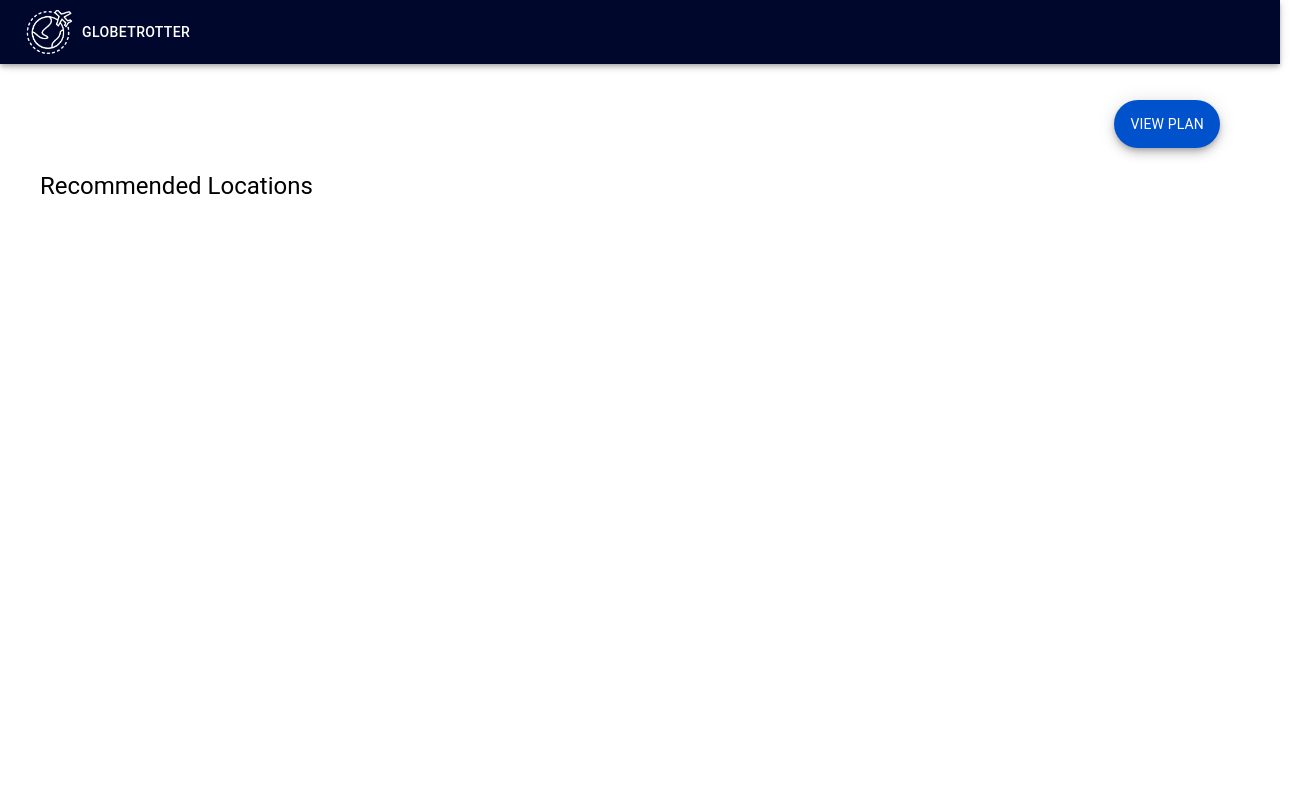
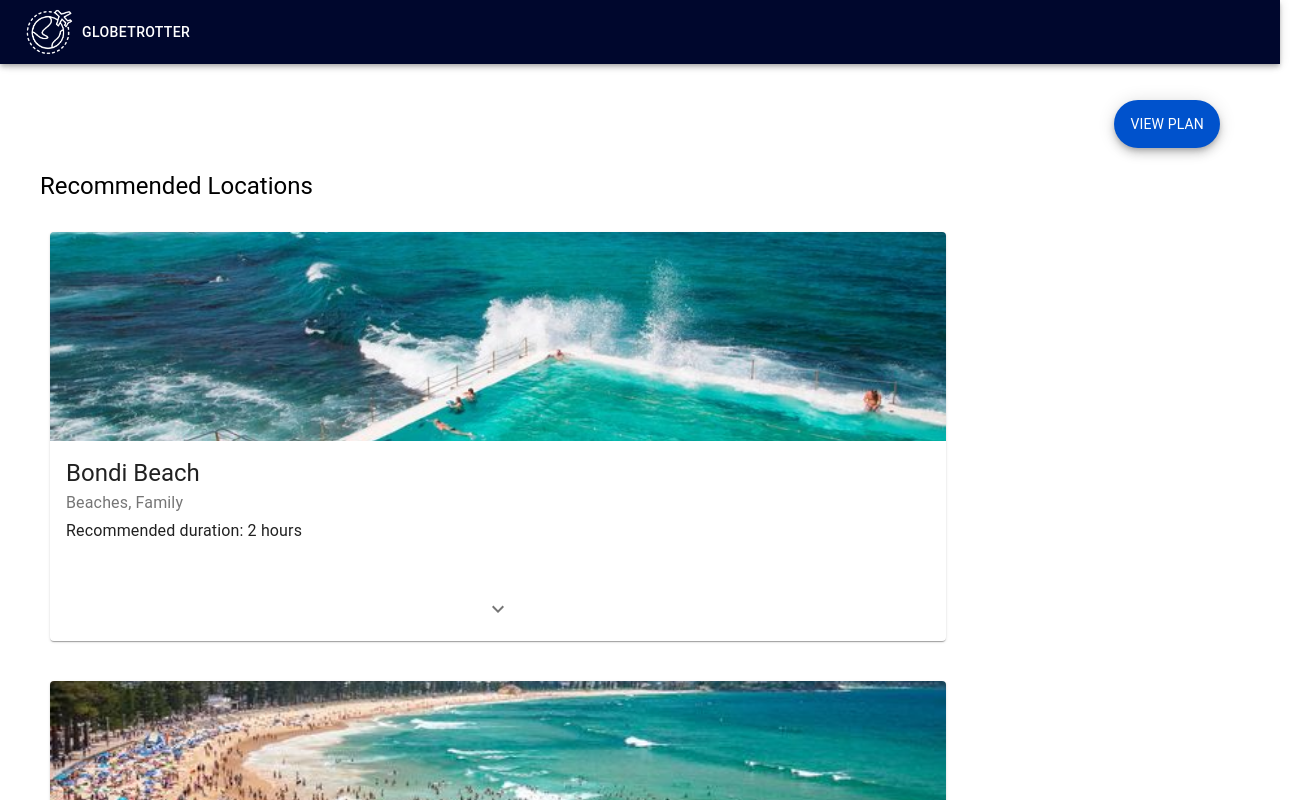
Before and after one commit to aJiang97/globetrotter, a React (Create React App) app in the folder frontend/: page /locations in a window 1280 px wide. Shown: the top 800 px of the page, 1310 px wide, since content can reach past the window. Built offline with nearby package versions, Linux system fonts and the light colour scheme.

Commit message:
Commit uncommitted files

```diff
--- a/frontend/src/pages/Locations/Locations.jsx
+++ b/frontend/src/pages/Locations/Locations.jsx
@@ -1,10 +1,47 @@
 import React from "react";
 import { withStyles } from "@material-ui/core/styles";
 import { Fab, Typography } from '@material-ui/core';
+import { LocationCard } from "../../components";
+import { styles } from "./styles";
+import bondi from "../../assets/bondi.jpg";
+import manly from "../../assets/manly.jpg";
 
-import { styles } from "./styles";
+const locations = [
+  {
+    title: 'Bondi Beach',
+    type: 'Beaches, Family',
+    duration:
+      'Recommended duration: 2 hours',
+    media: bondi,
+    description:
+      "The sweeping white-sand crescent of Bondi is one of Australia’s most iconic beaches. Reliable waves draw surfers while, nearby, hardy locals swim in the Icebergs ocean pool year-round. Trendy, health-conscious Sydneysiders head to laid-back cafes around Hall Street, while hip backpackers frequent the area's casual pubs. Walkers and joggers use the clifftop Bondi to Coogee Coastal Walk, with its dramatic scenery."
+  },
+  {
+    title: 'Manly Beach',
+    type: 'Beaches, Family',
+    duration:
+      'Recommended duration: 2 hours',
+    media: manly,
+    description:
+      "Manly Beach is a beach situated among the Northern Beaches of Sydney, Australia in Manly, New South Wales. From north to south, the three main sections are Queenscliff, North Steyne, and South Steyne."
+  },
+];
 
 export class PureLocations extends React.Component {
+  constructor(props) {
+    super(props);
+  }
+
+  state = {
+    expanded: null
+  }
+
+  handleExpandClick = () => {
+    this.setState((state) => ({
+      expanded: !state.expanded
+    }))
+  };
+
   render() {
     const { classes } = this.props;
     return (
@@ -13,6 +50,15 @@ export class PureLocations extends React.Component {
           <Typography variant="h5" className={classes.title}>
               Recommended Locations
           </Typography>
+          {locations.map(loc => (
+            <LocationCard className={classes.card}
+              title={loc.title}
+              type={loc.type}
+              duration={loc.duration}
+              media={loc.media}
+              description={loc.description
+            }/>
+          ))}
         </div>
         <Fab
           variant="extended"
--- a/frontend/src/pages/Locations/styles.js
+++ b/frontend/src/pages/Locations/styles.js
@@ -5,14 +5,15 @@ export const styles = createStyles(theme => ({
     position: "absolute",
     width: "100%",
     top: "20%",
+    marginLeft: 30,
     display: "flex",
     flexDirection: "column",
     alignItems: "left"
   },
   title: {
     color: "black",
+    top: "20%",
     padding: 10,
-    marginLeft: 30
   },
   plan_button: {
     marginTop: 100,
```
Also changed, not shown: frontend/src/assets/bondi.jpg (added), frontend/src/assets/manly.jpg (added).
